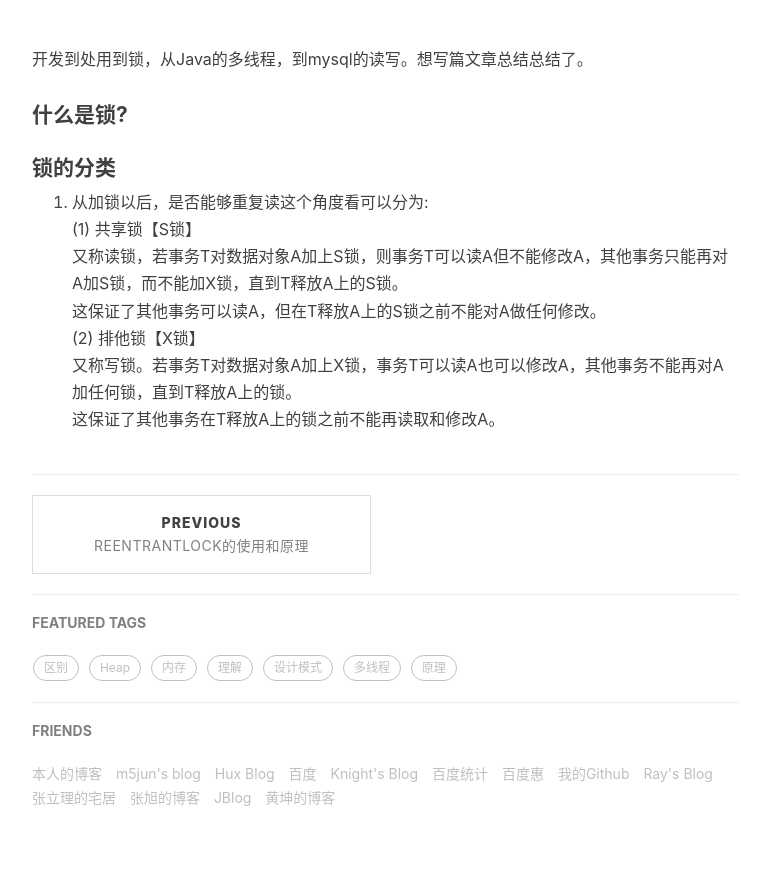
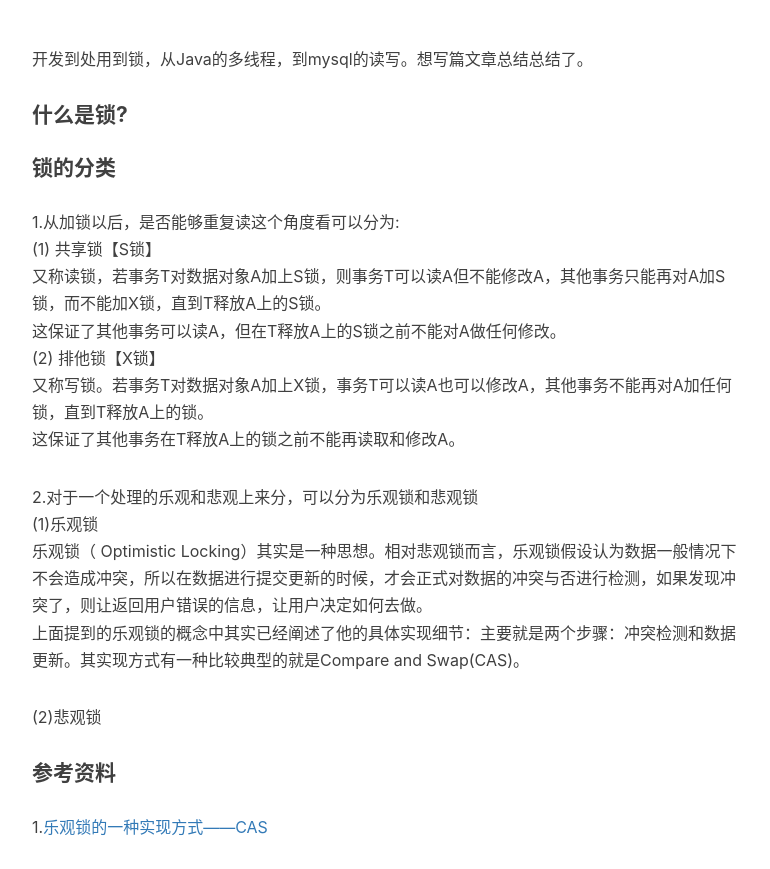
Before and after one commit to baiscjava/basicjava.github.io, a Jekyll site: the page built from _posts/2017-07-20-总结一下锁.md, in a window 1280 px wide and 1400 px high, cut to the strip 461-1330 px from the top of the window. Shown: the whole strip, without its empty margins (233-1003 px from the left). Built offline with Jekyll 4.4.1, drawn with Linux system fonts in a browser that asks for light colours; nearby versions of some CDN libraries; comment, search, counter and statistics services are not loaded.

Commit message:
Update 2017-07-20-总结一下锁.md

```diff
--- a/_posts/2017-07-20-总结一下锁.md
+++ b/_posts/2017-07-20-总结一下锁.md
@@ -12,10 +12,20 @@ tags:
 #### 什么是锁?<br>
 
 #### 锁的分类<br>
-1. 从加锁以后，是否能够重复读这个角度看可以分为:<br>
+1.从加锁以后，是否能够重复读这个角度看可以分为:<br>
 (1) 共享锁【S锁】<br>
 又称读锁，若事务T对数据对象A加上S锁，则事务T可以读A但不能修改A，其他事务只能再对A加S锁，而不能加X锁，直到T释放A上的S锁。<br>
 这保证了其他事务可以读A，但在T释放A上的S锁之前不能对A做任何修改。<br>
 (2) 排他锁【X锁】<br>
 又称写锁。若事务T对数据对象A加上X锁，事务T可以读A也可以修改A，其他事务不能再对A加任何锁，直到T释放A上的锁。<br>
 这保证了其他事务在T释放A上的锁之前不能再读取和修改A。<br>
+
+2.对于一个处理的乐观和悲观上来分，可以分为乐观锁和悲观锁<br>
+(1)乐观锁<br>
+乐观锁（ Optimistic Locking）其实是一种思想。相对悲观锁而言，乐观锁假设认为数据一般情况下不会造成冲突，所以在数据进行提交更新的时候，才会正式对数据的冲突与否进行检测，如果发现冲突了，则让返回用户错误的信息，让用户决定如何去做。<br>
+上面提到的乐观锁的概念中其实已经阐述了他的具体实现细节：主要就是两个步骤：冲突检测和数据更新。其实现方式有一种比较典型的就是Compare and Swap(CAS)。<br>
+
+(2)悲观锁<br>
+
+#### 参考资料
+1.[乐观锁的一种实现方式——CAS](http://www.importnew.com/20472.html)
```
